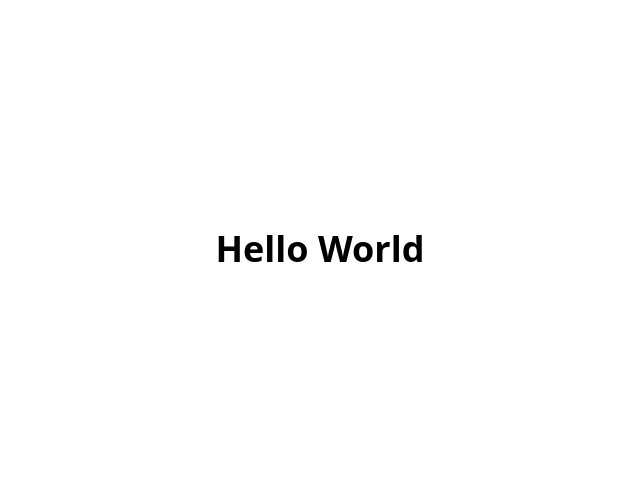
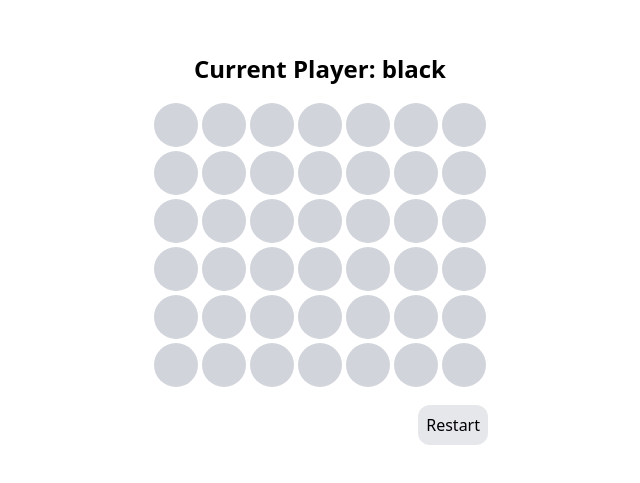
Before and after one commit to Dimirolz/connect-4-test, a React app: page / in a window 1280 px wide. Shown: the part 151-634 px from the top of the page, without its empty margins (320-960 px from the left). Built offline with nearby package versions, Linux system fonts and the light colour scheme; the HTML template or start-up script is replaced by a standard one.

Commit message:
feat: simple implementation

```diff
--- a/src/App.tsx
+++ b/src/App.tsx
@@ -1,9 +1,166 @@
+import {useState} from 'react'
+
 function App() {
-  return (
-    <div className="flex items-center justify-center h-screen container">
-      <h1 className="text-4xl font-bold">Hello World</h1>
-    </div>
-  )
+	return (
+		<div className="container flex h-screen items-center justify-center">
+			<Board />
+		</div>
+	)
+}
+
+function Board() {
+	const [winner, setWinner] = useState<'red' | 'black' | 'draw' | null>(null)
+	const [currentPlayer, setCurrentPlayer] = useState<'red' | 'black'>('black')
+  // @TODO: there is better design around '-win' prefix. I can do this with 3 bits
+  // 000 - empty
+  // 001 - black
+  // 010 - red
+  // 011 - black-win
+  // 100 - red-win
+	const [board, setBoard] = useState<('red' | 'black' | 'red-win' | 'black-win' | '')[][]>([
+		['', '', '', '', '', '', ''],
+		['', '', '', '', '', '', ''],
+		['', '', '', '', '', '', ''],
+		['', '', '', '', '', '', ''],
+		['', '', '', '', '', '', ''],
+		['', '', '', '', '', '', ''],
+	])
+
+	function handleCellClick(rowIndex: number, colIndex: number) {
+		if (winner) return
+		const newBoard = board.map((row) => [...row])
+		newBoard[rowIndex][colIndex] = currentPlayer
+		setBoard(newBoard)
+		setCurrentPlayer(currentPlayer === 'red' ? 'black' : 'red')
+		checkWinner(newBoard)
+    checkDraw(newBoard)
+	}
+
+  function checkDraw(board: string[][]) {
+    if (board.every(row => row.every(cell => cell !== ''))) {
+      setWinner('draw')
+    }
+  }
+
+	function drawWinnerCells(row: number, col: number, rowDir: number, colDir: number) {
+		const newBoard = board.map((row) => [...row])
+		for (let i = 0; i < 4; i++) {
+			newBoard[row + i * rowDir][col + i * colDir] = (currentPlayer + '-win') as
+				| 'black-win'
+				| 'red-win'
+		}
+		setBoard(newBoard)
+	}
+
+	const checkWinner = (board: string[][]) => {
+		const isConsecutiveFour = (c1: string, c2: string, c3: string, c4: string) => {
+			return c1 && c1 === c2 && c1 === c3 && c1 === c4
+		}
+
+		const checkDirection = (row: number, col: number, rowDir: number, colDir: number) => {
+			const cells = [
+				board[row]?.[col],
+				board[row + rowDir]?.[col + colDir],
+				board[row + 2 * rowDir]?.[col + 2 * colDir],
+				board[row + 3 * rowDir]?.[col + 3 * colDir],
+			] as const
+
+			if (isConsecutiveFour(...cells)) {
+				setWinner(cells[0] as 'red' | 'black')
+				drawWinnerCells(row, col, rowDir, colDir)
+				return true
+			}
+			return false
+		}
+
+		for (let row = 0; row < board.length; row++) {
+			for (let col = 0; col < board[row].length; col++) {
+				if (
+					checkDirection(row, col, 0, 1) || // Horizontal
+					checkDirection(row, col, 1, 0) || // Vertical
+					checkDirection(row, col, 1, 1) || // Diagonal (top-left to bottom-right)
+					checkDirection(row, col, -1, 1) // Diagonal (bottom-left to top-right)
+				) {
+					return true
+				}
+			}
+		}
+
+    return false
+	}
+
+	function handleRestart() {
+		setBoard(board.map(() => ['', '', '', '', '', '', '']))
+		setCurrentPlayer('black')
+		setWinner(null)
+	}
+
+  function getTitleMessage() {
+    return winner === 'draw' ? 'Draw' :
+    winner ? `Winner: ${winner}` :
+    `Current Player: ${currentPlayer}`
+  }
+
+	return (
+		<div>
+			<div className="flex flex-col items-center">
+				<h1 className="mb-4 text-2xl font-bold">
+					{getTitleMessage()}
+				</h1>
+			</div>
+			<div className="grid grid-cols-7">
+				{board.map((row, rowIndex) =>
+					row.map((_, colIndex) => (
+						<Cell
+							key={`${rowIndex}-${colIndex}`}
+							value={board[rowIndex][colIndex]}
+							disabled={!!winner}
+							onClick={() => handleCellClick(rowIndex, colIndex)}
+						/>
+					)),
+				)}
+			</div>
+
+			<div className="flex">
+				<button
+					className={`ml-auto mt-4 rounded-xl p-2 ${winner ? 'bg-green-500' : 'bg-gray-200'}`}
+					onClick={handleRestart}>
+					Restart
+				</button>
+			</div>
+		</div>
+	)
+}
+
+function Cell({
+	value,
+	disabled,
+	...props
+}: {
+	value: 'red' | 'black' | 'red-win' | 'black-win' | ''
+	onClick: () => void
+	disabled: boolean
+}) {
+	const colors = {
+		'': 'bg-gray-300',
+		black: 'bg-black',
+		red: 'bg-red-500',
+		'black-win': 'bg-black',
+		'red-win': 'bg-red-500',
+	} as const
+
+	const color = colors[value as keyof typeof colors]
+	const hoverColor = value === '' ? 'bg-gray-400' : ''
+	const cursor = value !== '' || disabled ? 'cursor-not-allowed' : 'cursor-pointer'
+
+	return (
+		<button className={`group h-12 w-12 ${cursor} p-[2px]`} {...props} disabled={value !== ''}>
+			<div
+				className={`h-full w-full rounded-full ${color} flex items-center justify-center group-hover:${hoverColor}`}>
+				{(value === 'black-win' || value === 'red-win') && <span className="text-white">X</span>}
+			</div>
+		</button>
+	)
 }
 
 export default App
```
